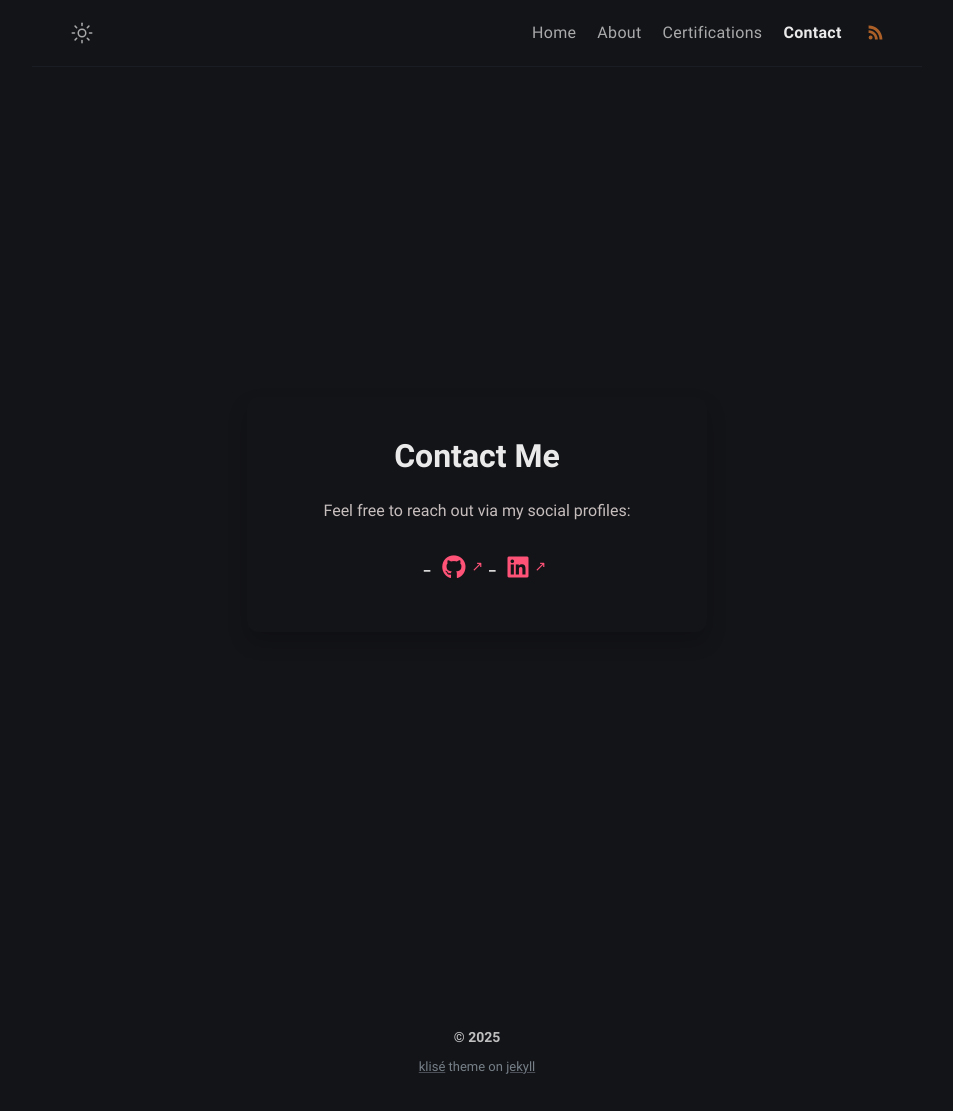
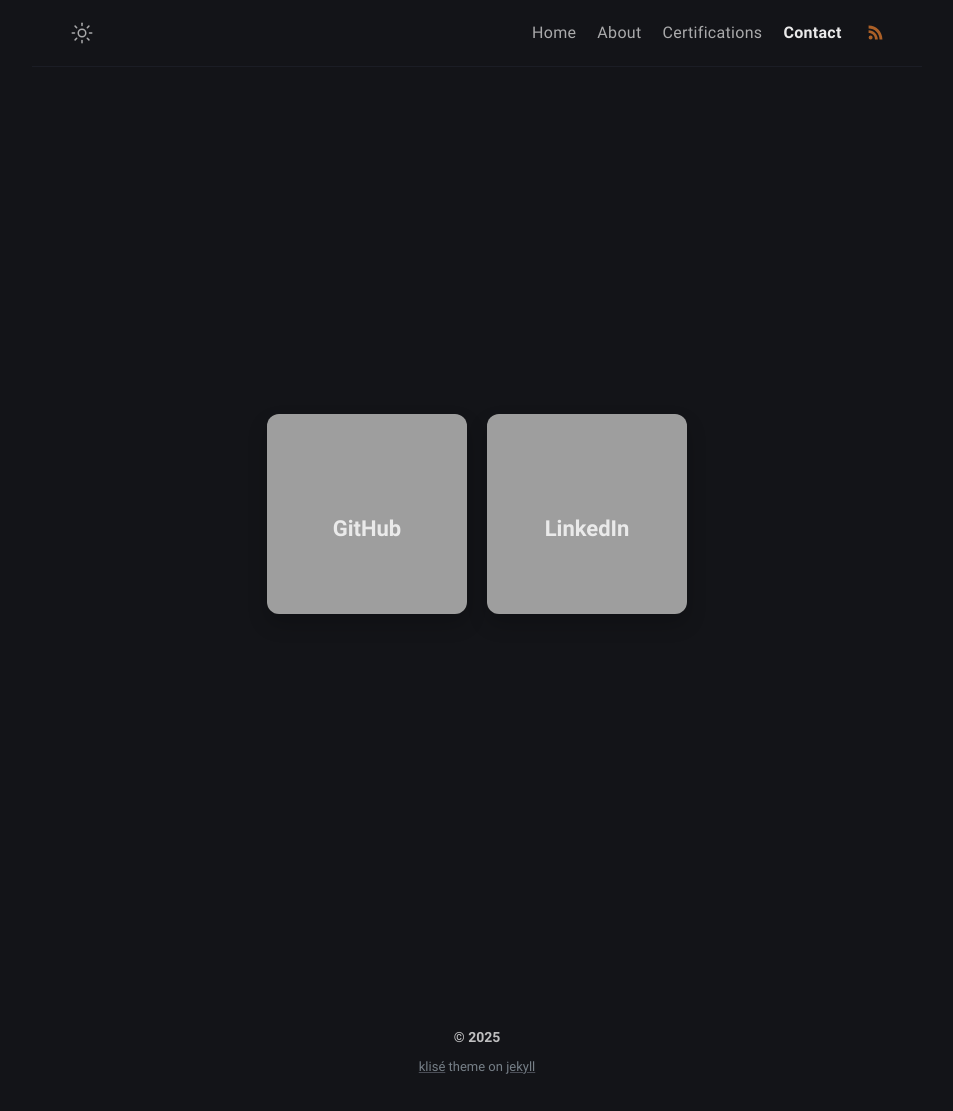
Before and after one commit to Extravenger/extravenger.github.io, a Jekyll site: the page built from contact.md, in a window 1280 px wide. Shown: the whole page, without its empty margins (163-1116 px from the left). Built offline with Jekyll 4.4.1, drawn with Linux system fonts in a browser that asks for light colours; nearby versions of some CDN libraries; some of the changed lines change nothing that is shown.

Commit message:
Update contact.md

```diff
--- a/contact.md
+++ b/contact.md
@@ -11,88 +11,116 @@
     padding: 0;
   }
 
-  /* Centering Container */
+  /* Container for the cards */
   .contact-page-container {
-    min-height: 80vh; /* Ensure it doesn't interfere with the navbar */
+    min-height: 80vh;
     display: flex;
     justify-content: center;
     align-items: center;
+    gap: 20px;
+    flex-wrap: wrap;
     padding: 20px;
   }
 
-  /* Card Style for the Contact Section */
+  /* Card Container */
   .contact-card {
-    background: var(--color-bg-secondary);
-    color: var(--color-text);
-    padding: 30px;
-    border-radius: 12px;
-    box-shadow: 0 10px 20px rgba(0, 0, 0, 0.2);
-    text-align: center;
-    width: 90%;
-    max-width: 400px;
-    animation: fadeIn 1s ease;
+    perspective: 1000px;
+    width: 200px;
+    height: 200px;
   }
 
-  /* Header Styles */
-  .contact-card h1 {
-    margin-top: 0;
-    font-size: 2em;
-    color: var(--color-accent);
+  /* Inner Wrapper for 3D Flip */
+  .card-inner {
+    position: relative;
+    width: 100%;
+    height: 100%;
+    text-align: center;
+    transition: transform 0.6s;
+    transform-style: preserve-3d;
+    box-shadow: 0 10px 20px rgba(0, 0, 0, 0.2);
+    border-radius: 12px;
   }
 
-  /* Social Links Styling */
-  .social-links {
-    list-style: none;
-    padding: 0;
+  /* Flip on Hover */
+  .contact-card:hover .card-inner {
+    transform: rotateY(180deg);
+  }
+
+  /* Front and Back of the Card */
+  .card-front, .card-back {
+    position: absolute;
+    width: 100%;
+    height: 100%;
+    backface-visibility: hidden;
+    border-radius: 12px;
+    overflow: hidden;
+    color: #fff;
     display: flex;
     justify-content: center;
-    gap: 20px;
-    margin-top: 20px;
+    align-items: center;
+    font-size: 1.2em;
   }
 
-  .social-links li {
-    display: inline-block;
+  .card-front {
+    background-size: cover;
+    background-position: center;
   }
 
-  .social-links a {
-    text-decoration: none;
-    font-size: 24px;
-    color: var(--color-text);
-    transition: transform 0.3s, color 0.3s;
+  .card-back {
+    background: var(--color-bg-secondary);
+    transform: rotateY(180deg);
+    display: flex;
+    flex-direction: column;
+    justify-content: center;
+    align-items: center;
+    padding: 10px;
+    box-sizing: border-box;
   }
 
-  .social-links a:hover {
-    transform: scale(1.2);
-    color: var(--color-accent);
+  /* Styling for Text and Links */
+  .card-back p {
+    margin: 10px 0;
   }
 
-  /* Animation */
-  @keyframes fadeIn {
-    from {
-      opacity: 0;
-      transform: translateY(-20px);
-    }
-    to {
-      opacity: 1;
-      transform: translateY(0);
-    }
+  .card-back a {
+    color: var(--color-accent);
+    text-decoration: none;
+    transition: color 0.3s;
+  }
+
+  .card-back a:hover {
+    color: #0073e6;
   }
 </style>
 
 <div class="contact-page-container">
+  <!-- GitHub Card -->
   <div class="contact-card">
-    <h1>Contact Me</h1>
-    <p>Feel free to reach out via my social profiles:</p>
-    <ul class="social-links">
-      <li><a href="https://github.com/Extravenger" target="_blank" aria-label="GitHub">
-        <i class="fab fa-github"></i>
-      </a></li>
-      <li><a href="https://www.linkedin.com/in/amitmorr/" target="_blank" aria-label="LinkedIn">
-        <i class="fab fa-linkedin"></i>
-      </a></li>
-    </ul>
+    <div class="card-inner">
+      <!-- Front Side with Background Image -->
+      <div class="card-front" style="background-image: url('https://extravenger.github.io/assets/img/github-bg.jpg');">
+        <h2>GitHub</h2>
+      </div>
+      <!-- Back Side with Details -->
+      <div class="card-back">
+        <p>Check out my projects on:</p>
+        <a href="https://github.com/Extravenger" target="_blank">GitHub</a>
+      </div>
+    </div>
+  </div>
+
+  <!-- LinkedIn Card -->
+  <div class="contact-card">
+    <div class="card-inner">
+      <!-- Front Side with Background Image -->
+      <div class="card-front" style="background-image: url('https://extravenger.github.io/assets/img/linkedin-bg.jpg');">
+        <h2>LinkedIn</h2>
+      </div>
+      <!-- Back Side with Details -->
+      <div class="card-back">
+        <p>Connect with me on:</p>
+        <a href="https://www.linkedin.com/in/amitmorr/" target="_blank">LinkedIn</a>
+      </div>
+    </div>
   </div>
 </div>
-
-<!-- Font Awesome for Social Icons -->
-<script src="https://kit.fontawesome.com/a076d05399.js" crossorigin="anonymous"></script>
```
